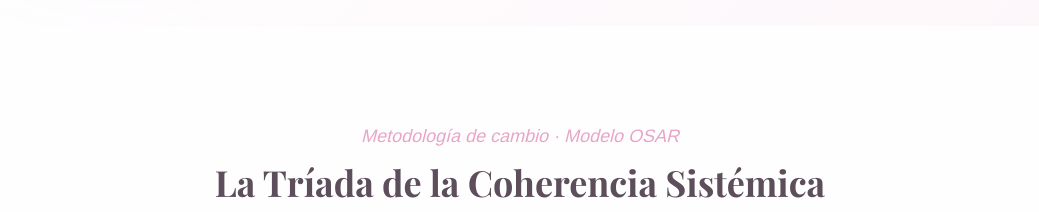
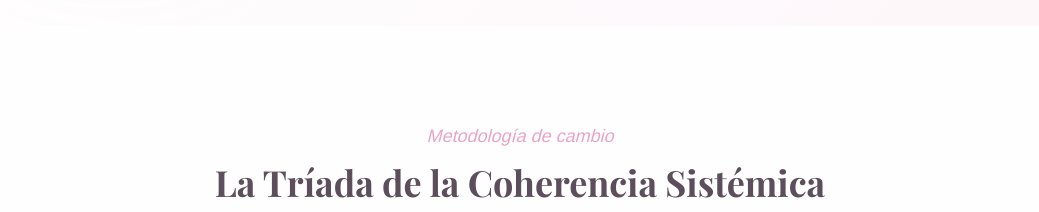
Before and after one commit to Omnix-Solution-Inc/reempoderate, a Next.js app: page / in a window 1280 px wide. Shown: the part 1160-1372 px from the top of the page, without its empty margins (120-1159 px from the left). Built offline with nearby package versions, Linux system fonts and the light colour scheme; no server answers; a web font is replaced by a local one.

Commit message:
Remove all OSAR references from ServicesSection

```diff
--- a/src/components/landing/ServicesSection.tsx
+++ b/src/components/landing/ServicesSection.tsx
@@ -3,7 +3,7 @@ export function ServicesSection() {
     <section id="metodo" className="py-24 bg-cream-light">
       <div className="max-w-5xl mx-auto px-6">
         <div className="text-center mb-16">
-          <p className="text-terracotta italic text-lg mb-3">Metodología de cambio · Modelo OSAR</p>
+          <p className="text-terracotta italic text-lg mb-3">Metodología de cambio</p>
           <h2 className="font-playfair text-3xl md:text-4xl text-shamrock font-bold">
             La Tríada de la Coherencia Sistémica
           </h2>
```
